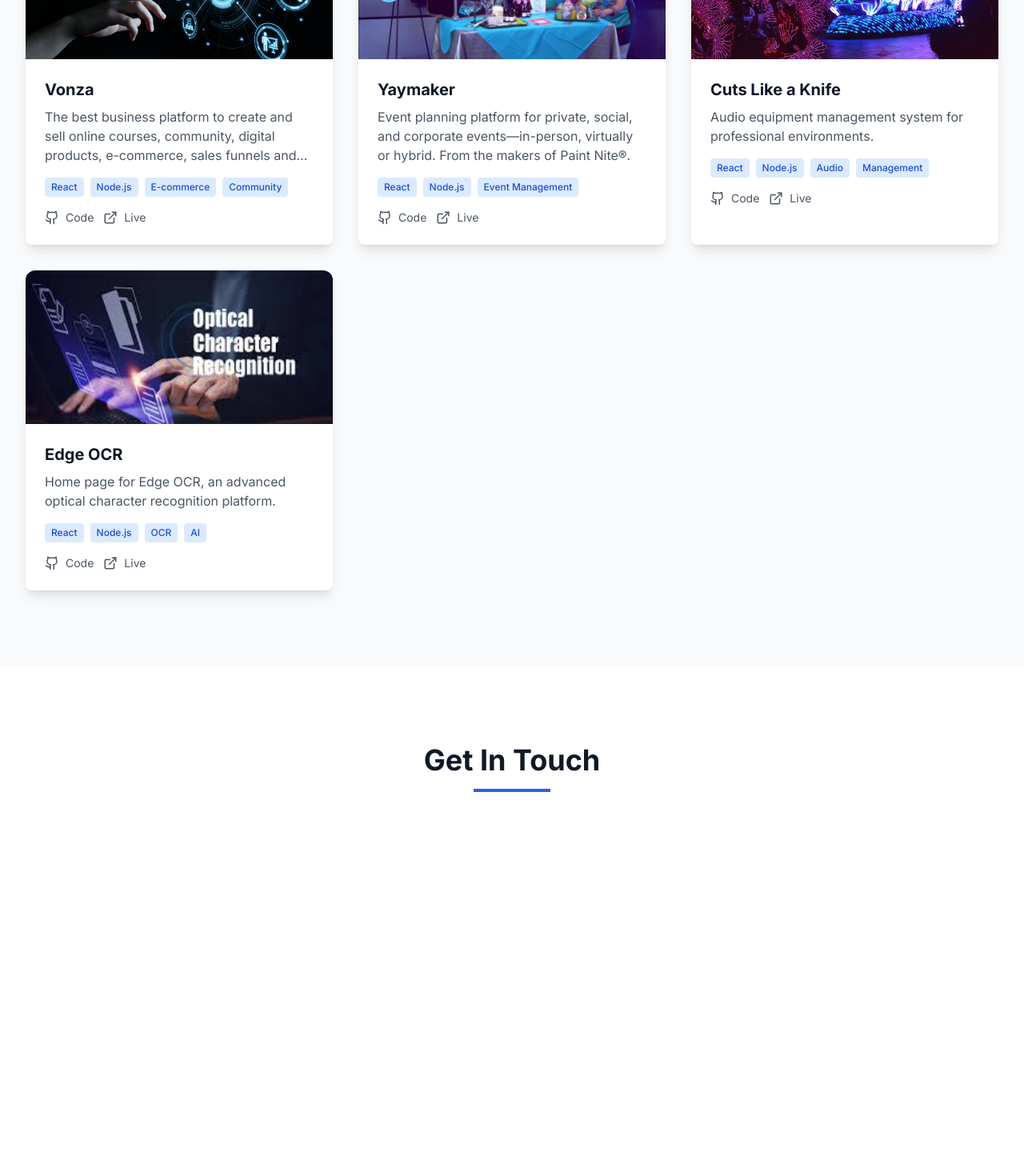
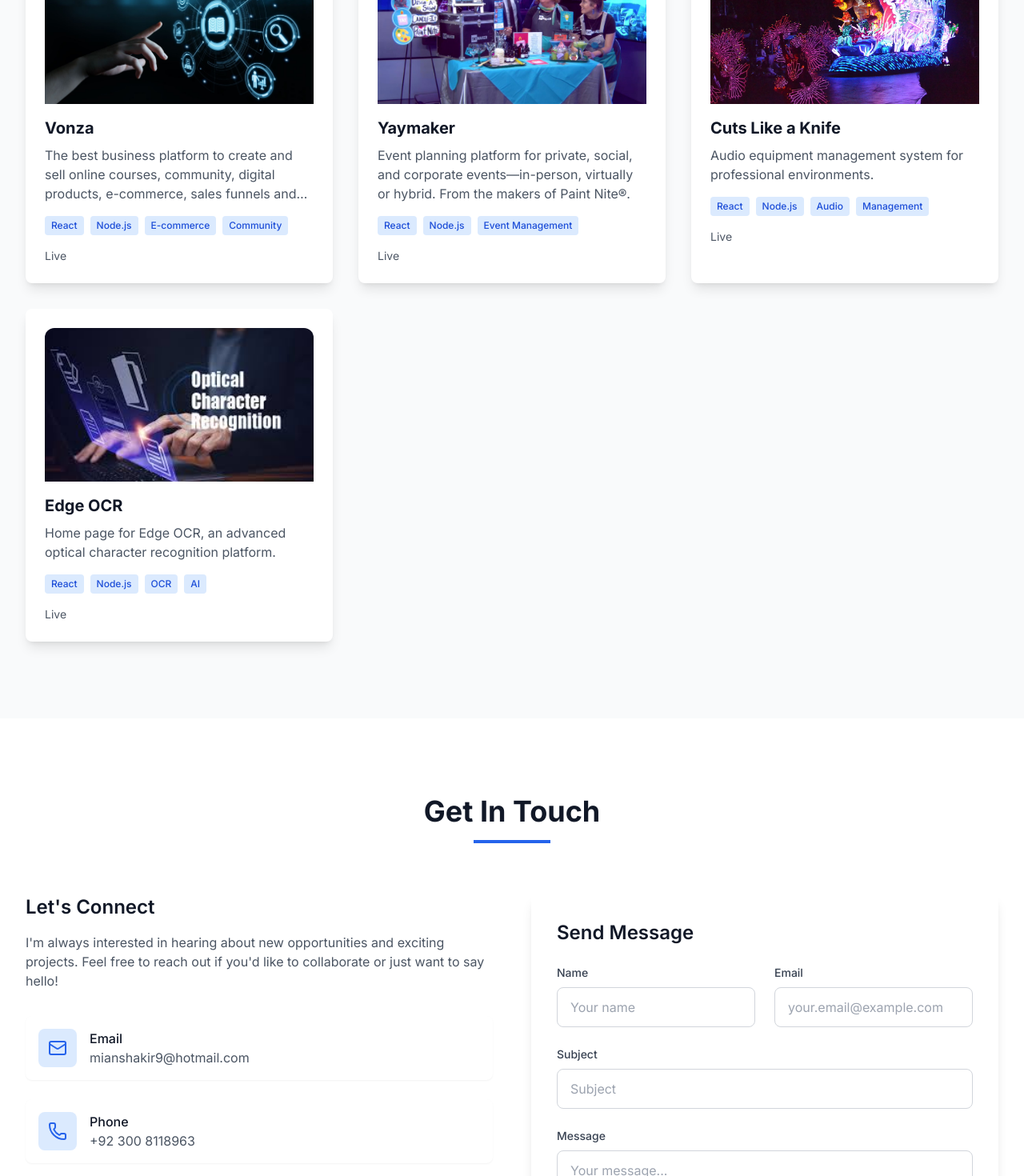
Before and after one commit to Rimha-shahbaz85/portfolio-web, a Next.js app: page / in a window 1280 px wide. Shown: the part 4968-6438 px from the top of the page at 80% size. Built offline with nearby package versions, Linux system fonts and the light colour scheme.

Commit message:
ui changes

```diff
--- a/src/components/Contact.tsx
+++ b/src/components/Contact.tsx
@@ -75,25 +75,14 @@
   return (
     <section id="contact" className="section-padding">
       <div className="container-custom">
-        <motion.div
-          initial={isMobile ? { opacity: 0, x: -40 } : { opacity: 0, y: 40 }}
-          whileInView={{ opacity: 1, x: 0, y: 0 }}
-          transition={{ duration: 0.6, delay: 0.1 }}
-          viewport={{ once: true, amount: 0.5 }}
-          className="text-center mb-16"
-        >
+        <div className="text-center mb-16">
           <h2 className="text-3xl sm:text-4xl font-bold mb-4">Get In Touch</h2>
           <div className="w-24 h-1 bg-blue-600 mx-auto"></div>
-        </motion.div>
+        </div>
 
         <div className="grid lg:grid-cols-2 gap-12">
           {/* Contact Information */}
-          <motion.div
-            initial={{ opacity: 0, x: -50 }}
-            animate={isInView ? { opacity: 1, x: 0 } : {}}
-            transition={{ duration: 0.8, delay: 0.2 }}
-            className="space-y-8"
-          >
+          <div className="space-y-8">
             <div>
               <h3 className="text-2xl font-semibold mb-4">Let&apos;s Connect</h3>
               <p className="text-gray-600 dark:text-gray-300 mb-8">
@@ -102,13 +91,10 @@
             </div>
 
             <div className="space-y-6">
-              {contactInfo.map((info, index) => (
-                <motion.a
+              {contactInfo.map((info) => (
+                <a
                   key={info.label}
                   href={info.href}
-                  initial={{ opacity: 0, x: -20 }}
-                  animate={isInView ? { opacity: 1, x: 0 } : {}}
-                  transition={{ delay: 0.4 + index * 0.1 }}
                   className="flex items-center gap-4 p-4 bg-white dark:bg-gray-900 rounded-lg shadow-sm hover:shadow-md transition-shadow duration-200 group"
                 >
                   <div className="p-3 bg-blue-100 dark:bg-blue-900/30 rounded-lg group-hover:bg-blue-200 dark:group-hover:bg-blue-900/50 transition-colors duration-200">
@@ -118,7 +104,7 @@
                     <p className="font-medium text-gray-900 dark:text-white">{info.label}</p>
                     <p className="text-gray-600 dark:text-gray-300">{info.value}</p>
                   </div>
-                </motion.a>
+                </a>
               ))}
             </div>
 
@@ -126,56 +112,43 @@
             <div>
               <h4 className="text-lg font-semibold mb-4">Follow Me</h4>
               <div className="flex gap-4">
-                <motion.a
+                <a
                   href="https://github.com/shakirjamil9"
                   target="_blank"
                   rel="noopener noreferrer"
-                  initial={{ opacity: 0, scale: 0 }}
-                  animate={isInView ? { opacity: 1, scale: 1 } : {}}
-                  transition={{ delay: 0.8 }}
                   className="p-3 bg-gray-100 dark:bg-gray-800 hover:bg-blue-100 dark:hover:bg-blue-900/20 rounded-full transition-colors duration-200"
                 >
                   <svg className="w-6 h-6 text-gray-700 dark:text-gray-300" fill="currentColor" viewBox="0 0 24 24">
                     <path d="M12 0c-6.626 0-12 5.373-12 12 0 5.302 3.438 9.8 8.207 11.387.599.111.793-.261.793-.577v-2.234c-3.338.726-4.033-1.416-4.033-1.416-.546-1.387-1.333-1.756-1.333-1.756-1.089-.745.083-.729.083-.729 1.205.084 1.839 1.237 1.839 1.237 1.07 1.834 2.807 1.304 3.492.997.107-.775.418-1.305.762-1.604-2.665-.305-5.467-1.334-5.467-5.931 0-1.311.469-2.381 1.236-3.221-.124-.303-.535-1.524.117-3.176 0 0 1.008-.322 3.301 1.23.957-.266 1.983-.399 3.003-.404 1.02.005 2.047.138 3.006.404 2.291-1.552 3.297-1.23 3.297-1.23.653 1.653.242 2.874.118 3.176.77.84 1.235 1.911 1.235 3.221 0 4.609-2.807 5.624-5.479 5.921.43.372.823 1.102.823 2.222v3.293c0 .319.192.694.801.576 4.765-1.589 8.199-6.086 8.199-11.386 0-6.627-5.373-12-12-12z"/>
                   </svg>
-                </motion.a>
-                <motion.a
+                </a>
+                <a
                   href="https://www.linkedin.com/in/shakirjamil9/"
                   target="_blank"
                   rel="noopener noreferrer"
-                  initial={{ opacity: 0, scale: 0 }}
-                  animate={isInView ? { opacity: 1, scale: 1 } : {}}
-                  transition={{ delay: 0.9 }}
                   className="p-3 bg-gray-100 dark:bg-gray-800 hover:bg-blue-100 dark:hover:bg-blue-900/20 rounded-full transition-colors duration-200"
                 >
                   <svg className="w-6 h-6 text-gray-700 dark:text-gray-300" fill="currentColor" viewBox="0 0 24 24">
                     <path d="M20.447 20.452h-3.554v-5.569c0-1.328-.027-3.037-1.852-3.037-1.853 0-2.136 1.445-2.136 2.939v5.667H9.351V9h3.414v1.561h.046c.477-.9 1.637-1.85 3.37-1.85 3.601 0 4.267 2.37 4.267 5.455v6.286zM5.337 7.433c-1.144 0-2.063-.926-2.063-2.065 0-1.138.92-2.063 2.063-2.063 1.14 0 2.064.925 2.064 2.063 0 1.139-.925 2.065-2.064 2.065zm1.782 13.019H3.555V9h3.564v11.452zM22.225 0H1.771C.792 0 0 .774 0 1.729v20.542C0 23.227.792 24 1.771 24h20.451C23.2 24 24 23.227 24 22.271V1.729C24 .774 23.2 0 22.222 0h.003z"/>
                   </svg>
-                </motion.a>
+                </a>
               </div>
             </div>
-          </motion.div>
+          </div>
 
           {/* Contact Form */}
           <motion.div
-            initial={{ opacity: 0, x: 50 }}
-            animate={isInView ? { opacity: 1, x: 0 } : {}}
-            transition={{ duration: 0.8, delay: 0.4 }}
+            initial={{ opacity: 0, y: 30 }}
+            animate={{ opacity: 1, y: 0 }}
+            transition={{ duration: 0.6, delay: 0.1 }}
             className="bg-white dark:bg-gray-900 p-8 rounded-lg shadow-lg"
           >
             <h3 className="text-2xl font-semibold mb-6">Send Message</h3>
-
             {isSubmitted && (
-              <motion.div
-                initial={{ opacity: 0, scale: 0.8 }}
-                animate={{ opacity: 1, scale: 1 }}
-                className="mb-6 p-4 bg-green-100 dark:bg-green-900/30 border border-green-200 dark:border-green-800 rounded-lg flex items-center gap-2"
-              >
-                <CheckCircle size={20} className="text-green-600 dark:text-green-400" />
+              <div className="mb-6 p-4 bg-green-100 dark:bg-green-900/30 border border-green-200 dark:border-green-800 rounded-lg flex items-center gap-2">
                 <span className="text-green-700 dark:text-green-300">Message sent successfully!</span>
-              </motion.div>
+              </div>
             )}
-
             <form onSubmit={handleSubmit} className="space-y-6">
               <div className="grid md:grid-cols-2 gap-6">
                 <div>
@@ -209,7 +182,6 @@
                   />
                 </div>
               </div>
-
               <div>
                 <label htmlFor="subject" className="block text-sm font-medium text-gray-700 dark:text-gray-300 mb-2">
                   Subject
@@ -225,7 +197,6 @@
                   placeholder="Subject"
                 />
               </div>
-
               <div>
                 <label htmlFor="message" className="block text-sm font-medium text-gray-700 dark:text-gray-300 mb-2">
                   Message
@@ -241,7 +212,6 @@
                   placeholder="Your message..."
                 />
               </div>
-
               <button
                 type="submit"
                 disabled={isSubmitting}
@@ -254,7 +224,6 @@
                   </>
                 ) : (
                   <>
-                    <Send size={20} />
                     Send Message
                   </>
                 )}
--- a/src/components/Projects.tsx
+++ b/src/components/Projects.tsx
@@ -166,55 +166,35 @@
           </div>
         </motion.div>
 
-        <motion.div
-          initial={isMobile ? { opacity: 0, x: -40 } : { opacity: 0, y: 40 }}
-          whileInView={{ opacity: 1, x: 0, y: 0 }}
-          transition={{ duration: 0.6, delay: 0.1 }}
-          viewport={{ once: true, amount: 0.5 }}
-          className="grid md:grid-cols-2 lg:grid-cols-3 gap-8"
-        >
+
+        <div className="grid md:grid-cols-2 lg:grid-cols-3 gap-8">
           {filteredProjects.map((project, index) => (
             <motion.div
               key={project.id}
-              initial={{ opacity: 0, y: 50 }}
-              animate={isInView ? { opacity: 1, y: 0 } : {}}
-              transition={{ duration: 0.8, delay: 0.6 + index * 0.1 }}
-              className="bg-white dark:bg-gray-900 rounded-lg shadow-lg overflow-hidden card-hover group"
+              initial={{ opacity: 0, y: 30 }}
+              animate={{ opacity: 1, y: 0 }}
+              transition={{ duration: 0.6, delay: 0.1 + index * 0.1 }}
+              className="bg-white dark:bg-gray-900 rounded-lg shadow-lg overflow-hidden card-hover group p-6"
             >
               {/* Project Image */}
-              {project.image ? (
-                <Image
+              {project.image && (
+                <img
                   src={project.image}
                   alt={project.title}
                   width={400}
                   height={300}
-                  className="w-full h-48 object-cover"
+                  className="w-full h-48 object-cover mb-4"
                   style={{ borderTopLeftRadius: '0.75rem', borderTopRightRadius: '0.75rem' }}
                 />
-              ) : (
-                <div className="relative h-48 bg-gradient-to-br from-blue-500 to-purple-600 overflow-hidden flex items-center justify-center">
-                  <div className="absolute inset-0 bg-black/20 group-hover:bg-black/10 transition-colors duration-300"></div>
-                  <div className="absolute inset-0 flex items-center justify-center text-white text-4xl font-bold">
-                    {project.title.charAt(0)}
-                  </div>
-                  <div className="absolute top-4 right-4">
-                    <span className="px-2 py-1 bg-white/20 backdrop-blur-sm text-white text-xs rounded-full">
-                      {project.category}
-                    </span>
-                  </div>
-                </div>
               )}
-
-              {/* Project Content */}
-              <div className="p-6">
+              {/* Project Title */}
               <h3 className="text-xl font-bold text-gray-900 dark:text-white mb-2 group-hover:text-blue-600 dark:group-hover:text-blue-400 transition-colors duration-200">
                 {project.title}
               </h3>
-
+              {/* Project Description */}
               <p className="text-gray-600 dark:text-gray-300 mb-4 line-clamp-3">
                 {project.description}
               </p>
-
               {/* Technologies */}
               <div className="flex flex-wrap gap-2 mb-4">
                 {project.technologies.map((tech) => (
@@ -226,32 +206,32 @@
                   </span>
                 ))}
               </div>
-
               {/* Links */}
               <div className="flex gap-3">
+                {project.github && (
                   <a
                     href={project.github}
                     target="_blank"
                     rel="noopener noreferrer"
                     className="flex items-center gap-2 text-gray-600 dark:text-gray-400 hover:text-blue-600 dark:hover:text-blue-400 transition-colors duration-200"
                   >
-                    <Github size={18} />
                     <span className="text-sm">Code</span>
                   </a>
+                )}
+                {project.live && (
                   <a
                     href={project.live}
                     target="_blank"
                     rel="noopener noreferrer"
                     className="flex items-center gap-2 text-gray-600 dark:text-gray-400 hover:text-blue-600 dark:hover:text-blue-400 transition-colors duration-200"
                   >
-                    <ExternalLink size={18} />
                     <span className="text-sm">Live</span>
                   </a>
-                </div>
+                )}
               </div>
             </motion.div>
           ))}
-        </motion.div>
+        </div>
 
         {filteredProjects.length === 0 && (
           <motion.div
```
Lines whose indentation alone changed are shown as unchanged.
